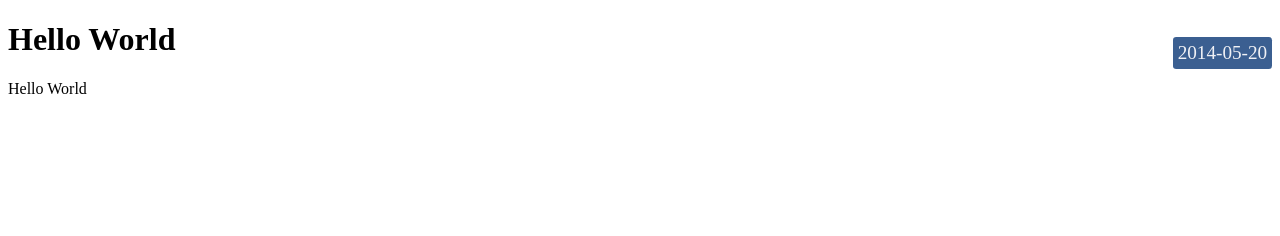
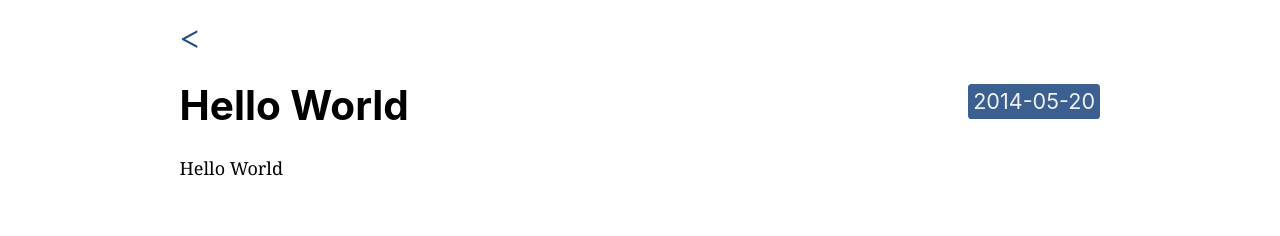
Before and after one commit to nchaulet/blog, a Gatsby site: page /boot2docker-nfs-on-mac in a window 1280 px wide. Built offline with nearby package versions, Linux system fonts and the light colour scheme; Gatsby itself is replaced by a stand-in of ours.

Commit message:
Upgrade to gatsby 2.0

```diff
--- /dev/null
+++ b/src/components/layout.js
@@ -0,0 +1,68 @@
+import React from "react";
+import Helmet from "react-helmet";
+import Link from "gatsby-link";
+import { StaticQuery, graphql } from "gatsby";
+
+import Header from "../components/header";
+import "./layout.css";
+
+const Layout = ({ children, data, location }) => (
+  <div>
+    <Helmet
+      title={data.site.siteMetadata.title}
+      meta={[
+        { name: "description", content: "Sample" },
+        { name: "keywords", content: "sample, something" }
+      ]}
+    />
+    {location.pathname === "/" ? (
+      <Header siteTitle={data.site.siteMetadata.title} />
+    ) : (
+      <div
+        style={{
+          margin: "0 auto",
+          maxWidth: 960,
+          padding: "1.45rem 1.0875rem"
+        }}
+      >
+        <Link
+          to="/"
+          style={{
+            color: "#264e86",
+            textDecoration: "none",
+            fontSize: "2em"
+          }}
+        >
+          {"< "}
+        </Link>
+      </div>
+    )}
+    <div
+      style={{
+        margin: "0 auto",
+        maxWidth: 960,
+        padding: "0px 1.0875rem 1.45rem",
+        paddingTop: 0
+      }}
+    >
+      {children}
+    </div>
+  </div>
+);
+
+const query = graphql`
+  query SiteTitleQuery {
+    site {
+      siteMetadata {
+        title
+      }
+    }
+  }
+`;
+
+export default props => (
+  <StaticQuery
+    query={query}
+    render={data => <Layout data={data} {...props} />}
+  />
+);
--- a/src/layouts/index.js
+++ /dev/null
@@ -1,65 +0,0 @@
-import React from 'react'
-import PropTypes from 'prop-types'
-import Helmet from 'react-helmet'
-import Link from 'gatsby-link'
-
-import Header from '../components/header'
-import './index.css'
-
-const Layout = ({ children, data, location }) => (
-  <div>
-    <Helmet
-      title={data.site.siteMetadata.title}
-      meta={[
-        { name: 'description', content: 'Sample' },
-        { name: 'keywords', content: 'sample, something' },
-      ]}
-    />
-    {location.pathname === "/" ? (
-      <Header siteTitle={data.site.siteMetadata.title} />
-    ) : (
-      <div style={{
-        margin: '0 auto',
-        maxWidth: 960,
-        padding: '1.45rem 1.0875rem',
-      }}>
-        <Link
-          to="/"
-          style={{
-            color: '#264e86',
-            textDecoration: 'none',
-            fontSize: '2em'
-          }}
-        >
-          {"< "}
-        </Link>
-      </div>
-    )}
-    <div
-      style={{
-        margin: '0 auto',
-        maxWidth: 960,
-        padding: '0px 1.0875rem 1.45rem',
-        paddingTop: 0,
-      }}
-    >
-      {children()}
-    </div>
-  </div>
-)
-
-Layout.propTypes = {
-  children: PropTypes.func,
-}
-
-export default Layout
-
-export const query = graphql`
-  query SiteTitleQuery {
-    site {
-      siteMetadata {
-        title
-      }
-    }
-  }
-`
--- a/src/templates/post.js
+++ b/src/templates/post.js
@@ -1,6 +1,7 @@
-import React from 'react'
-import styled from 'styled-components';
-
+import React from "react";
+import styled from "styled-components";
+import Layout from "../components/layout";
+import { graphql } from "gatsby";
 
 const LabelH2 = styled.h2`
   background-color: #264e86;
@@ -11,18 +12,18 @@
   font-weight: normal;
   border-radius: 0.2rem;
   opacity: 0.9;
-  float:right;
+  float: right;
 `;
 
-export default function Template({
-  data, // this prop will be injected by the GraphQL query below.
+function Template({
+  data // this prop will be injected by the GraphQL query below.
 }) {
-  const { markdownRemark } = data // data.markdownRemark holds our post data
-  const { frontmatter, html } = markdownRemark
+  const { markdownRemark } = data; // data.markdownRemark holds our post data
+  const { frontmatter, html } = markdownRemark;
   return (
     <div className="blog-post-container">
       <div className="blog-post">
-      <LabelH2>{frontmatter.date}</LabelH2>
+        <LabelH2>{frontmatter.date}</LabelH2>
         <h1>{frontmatter.title}</h1>
 
         <div
@@ -31,8 +32,14 @@
         />
       </div>
     </div>
-  )
+  );
 }
+
+export default props => (
+  <Layout location={props.location}>
+    <Template {...props} />
+  </Layout>
+);
 
 export const pageQuery = graphql`
   query BlogPostByPath($path: String!) {
@@ -45,4 +52,4 @@
       }
     }
   }
-`
+`;
```
Also changed, not shown: package.json (+9 -7 lines), src/components/header.js (+9 -9 lines), src/components/post-link.js (+6 -7 lines), src/constants/index.js (+4 -4 lines), src/converter.js (+12 -10 lines), src/pages/404.js (+8 -3 lines), src/pages/index.js (+15 -9 lines), src/pages/page-2.js (deleted, +0 -12 lines), src/components/layout.css (renamed from src/layouts/index.css), 2 other files.
